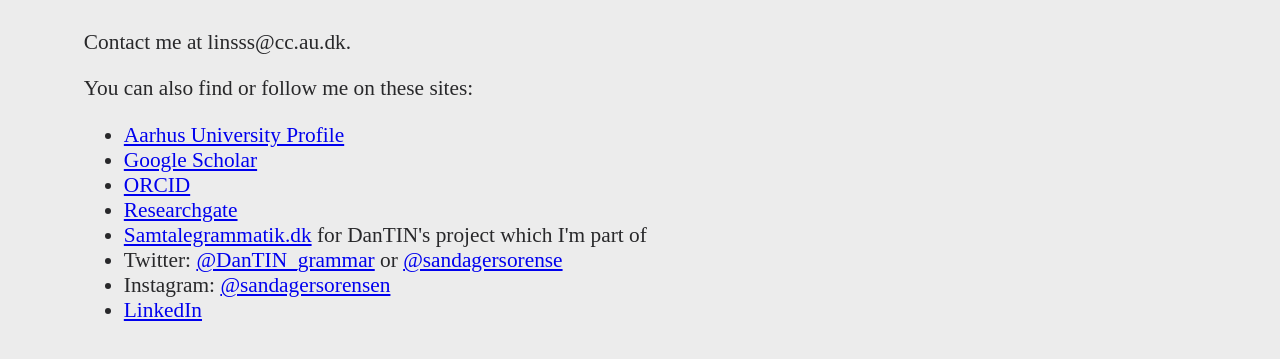
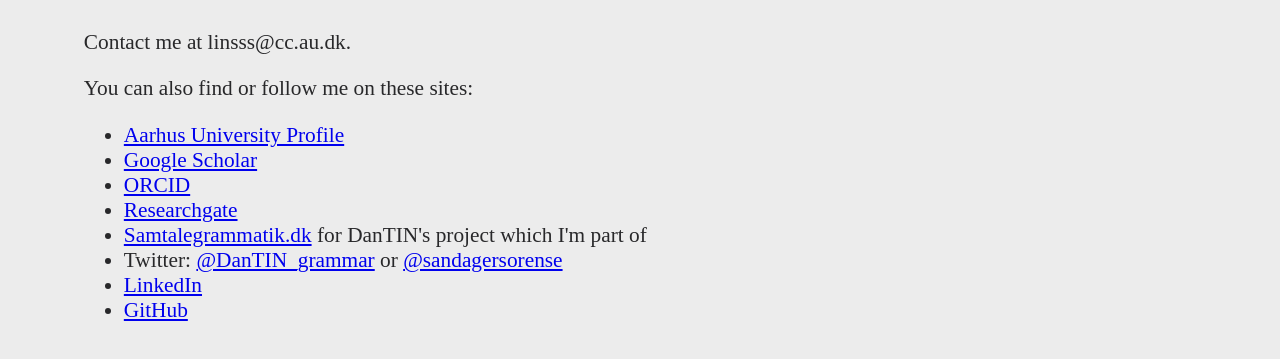
Before and after one commit to sorenss/sorensandagersorensen.dk, a plain HTML site: page contact.html in a window 1280 px wide. Shown: the part 255-614 px from the top of the page. Drawn offline with Linux system fonts and the light colour scheme.

Commit message:
GitHub added

```diff
--- a/contact.html
+++ b/contact.html
@@ -53,9 +53,8 @@
     <li><a href="https://www.researchgate.net/profile/Soren-Sorensen-13">Researchgate</a></li>
     <li><a href="http://www.samtalegrammatik.dk">Samtalegrammatik.dk</a> for DanTIN's project which I'm part of</li>
     <li>Twitter: <a href="https://twitter.com/DanTIN_Grammar">@DanTIN_grammar</a> or <a href="https://twitter.com/sandagersorense">@sandagersorense</a></li>
-    <li>Instagram: <a href="https://www.instagram.com/sandagersorensen/">@sandagersorensen</a></li>
     <li><a href="https://www.linkedin.com/in/s%C3%B8ren-sandager-s%C3%B8rensen-6360a692/">LinkedIn</a></li>
-
+    <li><a href="https://github.com/sorenss">GitHub</a></li>
 </ul>
 </div>
 
```
